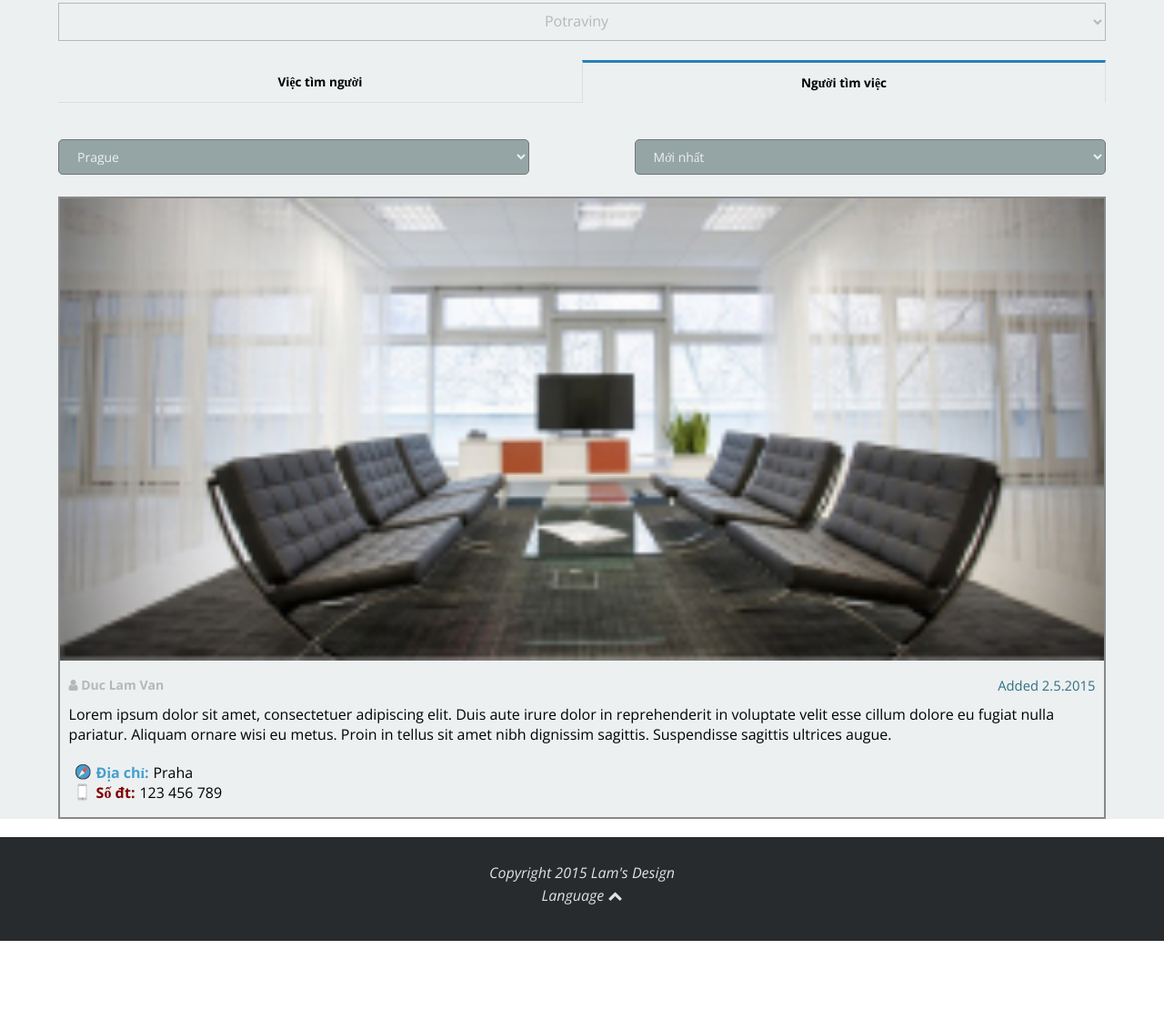
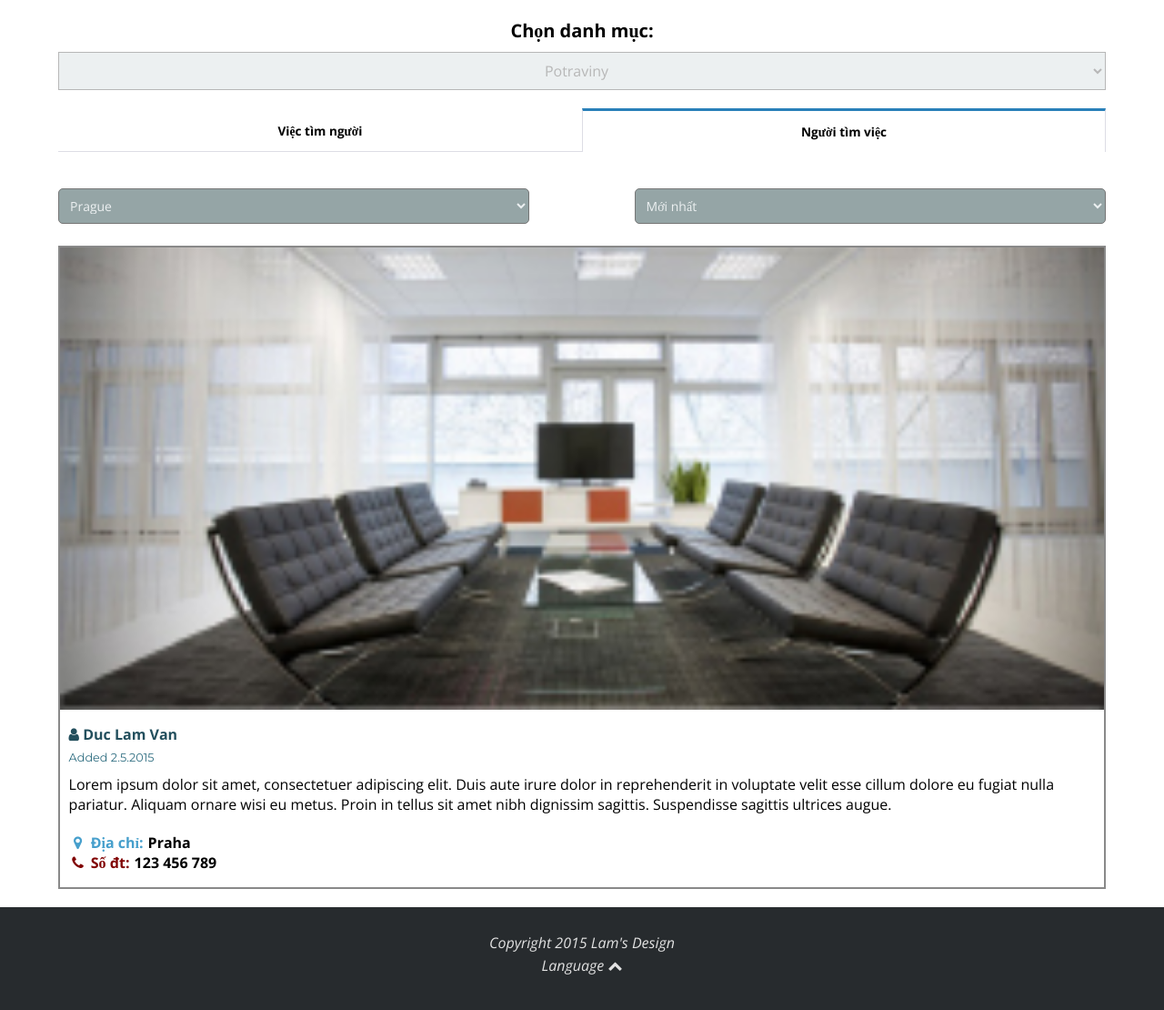
Before and after one commit to bryan2bi/duclamvan.github.io, a plain HTML site: page index.html in a window 1280 px wide. Shown: the part 142-1252 px from the top of the page at 91% size. Before the commit the page ends 1176 px from the top, so only its background shows below. Drawn offline with nearby package versions, Linux system fonts and the light colour scheme.

Commit message:
tweak
tweaked

```diff
--- a/index.html
+++ b/index.html
@@ -61,6 +61,7 @@
 				<a href="#"><i class="fa fa-plus"></i>  Dăng tin</a>
 			</div><!-- end .addnew -->
 
+			<div id="choose">Chọn danh mục:</div>
 			<div class="sort-category">
 				<form action="">
 					<select name="filtercategory" id="filtercategory">
@@ -106,9 +107,9 @@
 				<p class="description">Lorem ipsum dolor sit amet, consectetuer adipiscing elit. Duis aute irure dolor in reprehenderit in voluptate velit esse cillum dolore eu fugiat nulla pariatur. Aliquam ornare wisi eu metus. Proin in tellus sit amet nibh dignissim sagittis. Suspendisse sagittis ultrices augue.</p>
 
 				<dl>
-					<dt class="address">Địa chỉ:</dt>
+					<dt class="address"><i class="fa fa-map-marker"></i> Địa chỉ:</dt>
 						<dd>Praha</dd>
-					<dt class="phone">Số đt:</dt>
+					<dt class="phone"><i class="fa fa-phone"></i> Số đt:</dt>
 						<dd>123 456 789</dd>
 				</dl>
 
--- a/scss/pages/homepage.scss
+++ b/scss/pages/homepage.scss
@@ -24,6 +24,8 @@ html,body {height: 100%;}
 ul { list-style: none;}
 
 a {text-decoration: none;}
+
+select {outline: none}
 
 
 /* HEADER
@@ -104,11 +106,12 @@ a {text-decoration: none;}
 ========================= */
 
 #main {
-	background: $clouds;
-	padding: 2rem 0 0;
+	// background: $clouds;
+	// padding: 2rem 0 0;
 }
 
 .addnew {
+	margin: rem(30) 0;
 	text-align: center;
 	height: $buttonheight;
 	background: #72EA68;
@@ -127,8 +130,15 @@ a {text-decoration: none;}
 	}
 }
 
+#choose {
+	font-size: rem(20);
+	margin-bottom: 10px;
+	text-align: center;
+	font-weight: bold;
+}
+
 .sort-category {
-	margin: rem(20.8) auto;
+	margin: 0 auto rem(15.8);
 	width: 100%;
 }
 
@@ -142,6 +152,10 @@ a {text-decoration: none;}
 	color : #B7B7B7;
 	text-align: center;
 	padding: rem(8);
+}
+
+.options {
+	margin-top: 20px;
 }
 
 .options li {
@@ -196,7 +210,7 @@ a {text-decoration: none;}
 	border-radius: 5px;
 	background: $grey;
 	width:100%;
-	padding:rem(8) rem(16);
+	padding:rem(8) rem(8);
 	&:hover {
 		cursor:pointer;
 	}
@@ -225,11 +239,11 @@ a {text-decoration: none;}
 }
 
 #main section h2 {
-  	float: left;
-  	font-size: rem(14);
-  	color: #B7B7B7;
+  	// float: left;
+  	font-size: rem(16);
+  	color: darken(#316F82,10%);
   	padding: 0 rem(9.6);
-  	margin-bottom: rem(12.8);
+  	margin-bottom: rem(6.8);
 }
 
 #main section p {
@@ -238,11 +252,11 @@ a {text-decoration: none;}
 }
 
 .date{
-	float:right;
-	text-align: right;
+	// text-align: right;
 	margin-bottom: 0;
-	color:#316F82;
-	font-size: rem(14.8);
+	color: #316F82;
+	font-size: rem(12.8);
+	font-family: 'Montserrat';
 }
 
 .description{
@@ -250,7 +264,7 @@ a {text-decoration: none;}
 }
 
 dl {padding: 0 rem(9.6); margin-top: 20px; overflow: hidden;}
-dd {float: left}
+dd {float: left; font-weight: bold;}
 
 
 #main section dt img {
@@ -263,6 +277,10 @@ dt {
 	float: left;
 	clear: both;
 	margin-right: 5px;
+	i {
+		width: 20px;
+		text-align: center;
+	}
 }
 
 .address {
@@ -271,19 +289,6 @@ dt {
 
 .phone {
 	color:maroon;
-}
-
-.address::before {
-	content: '';
-	background: url('../images/compass.png') center no-repeat;
-	width: 30px;
-	height: 20px;
-	float: left;
-}
-
-.phone::before {
-	@extend .address::before;
-	background: url('../images/iphone.png') center no-repeat;
 }
 
 /* FOOTER
--- a/scss/variables.scss
+++ b/scss/variables.scss
@@ -23,7 +23,7 @@ $menu-bg-color: #2c3e50;
 /* HEADER VARIABLES
  ========================= */
 
- $headerheight: rem(44);
+ $headerheight: rem(54);
 
  /* BODY VARIABLES
  ========================= */
```
Also changed, not shown: css/main.css, 1 other file.
